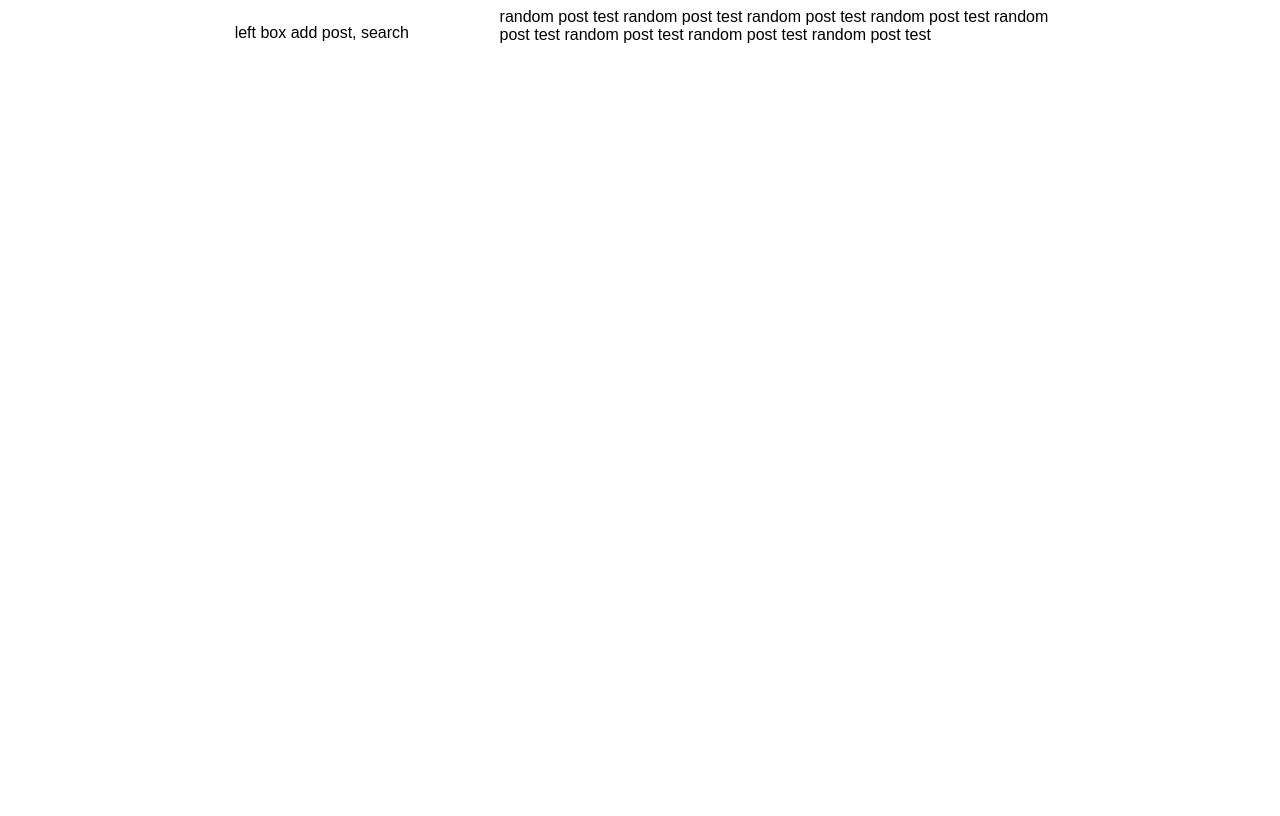
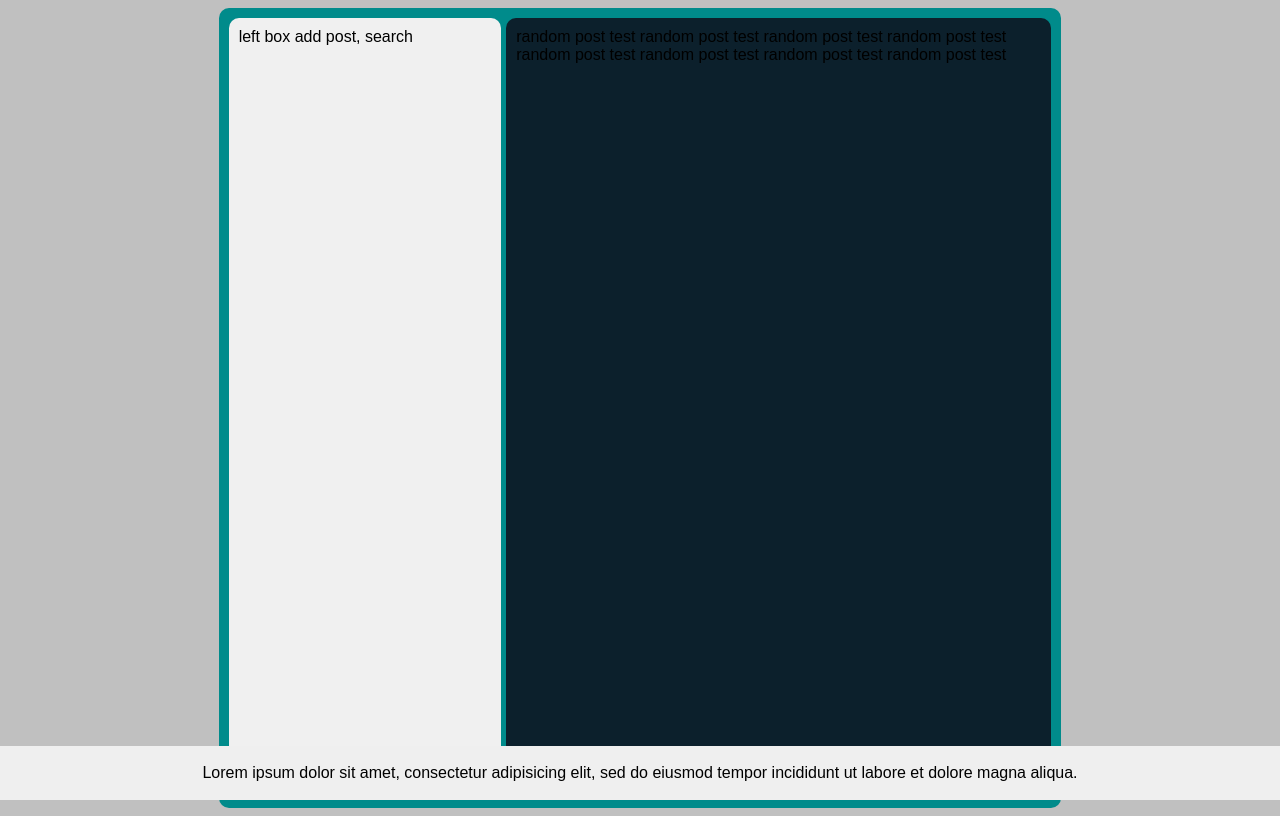
Before and after one commit to mushcatshiro/webnotebook, a Flask app: page / in a window 1280 px wide. Before the commit the page ends 43 px from the top, so only its background shows below. Run offline with Flask 2, Linux system fonts and the light colour scheme.

Commit message:
modified css

```diff
--- a/static/styles.css
+++ b/static/styles.css
@@ -8,11 +8,12 @@ title {
 
 body {
 	font-size: 16;
+	background-color: silver;
 	display: grid;
 	grid-template-columns: 1fr 4fr 1fr;
-/*	grid-template-rows: auto;*/
 	grid-template-areas:
 		".. content ..";
+	grid-auto-rows: 800px;
 }
 
 div#pad1 {
@@ -25,10 +26,14 @@ div#pad2 {
 
 div#content {
 	grid-area: content;
+	border-radius: 10px;
 	display: grid;
 	grid-template-columns: 1fr 2fr;
 	grid-template-areas:
 		"nav livetiles";
+	background-color: DarkCyan;
+	grid-gap: 5px;
+	padding: 10px;
 	/*align-content: ;
 	justify-content: center;*/
 }
@@ -36,10 +41,23 @@ div#content {
 div#nav {
 	grid-area: nav;
 	border-radius: 10px;
-	padding: 1em;
-	background-color: #FFF;
+	padding: 10px;
+	background-color: #f0f0f0;
 }
 
 div#livetiles {
 	grid-area: livetiles;
+	border-radius: 10px;
+	padding: 10px;
+	background-color: rgb(12, 32, 44);
 }
+
+footer {
+  position: absolute;
+  right: 0;
+  bottom: 0;
+  left: 0;
+  padding: 2px;
+  background-color: #efefef;
+  text-align: center;
+}
--- a/templates/layout.html
+++ b/templates/layout.html
@@ -21,5 +21,12 @@
 		padding
 	</div>
 
+	<footer id="footer">
+		<p>
+			Lorem ipsum dolor sit amet, consectetur adipisicing elit, sed do eiusmod
+			tempor incididunt ut labore et dolore magna aliqua.
+		</p>
+	</footer>
+
 </body>
 </html>
```
